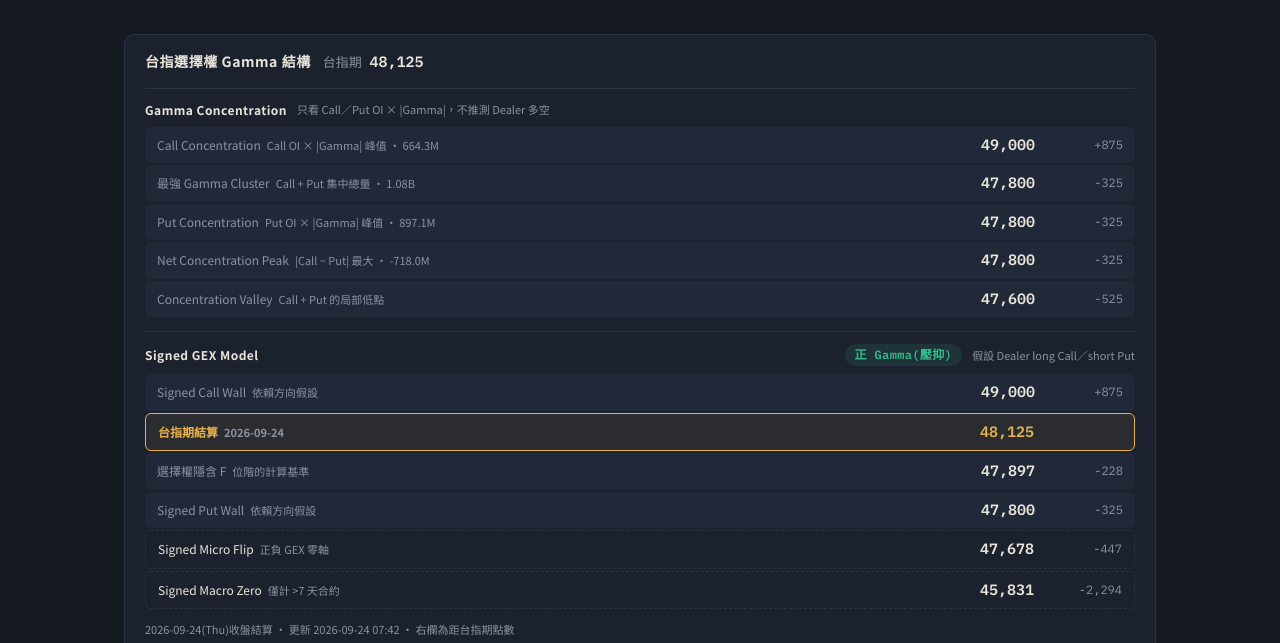
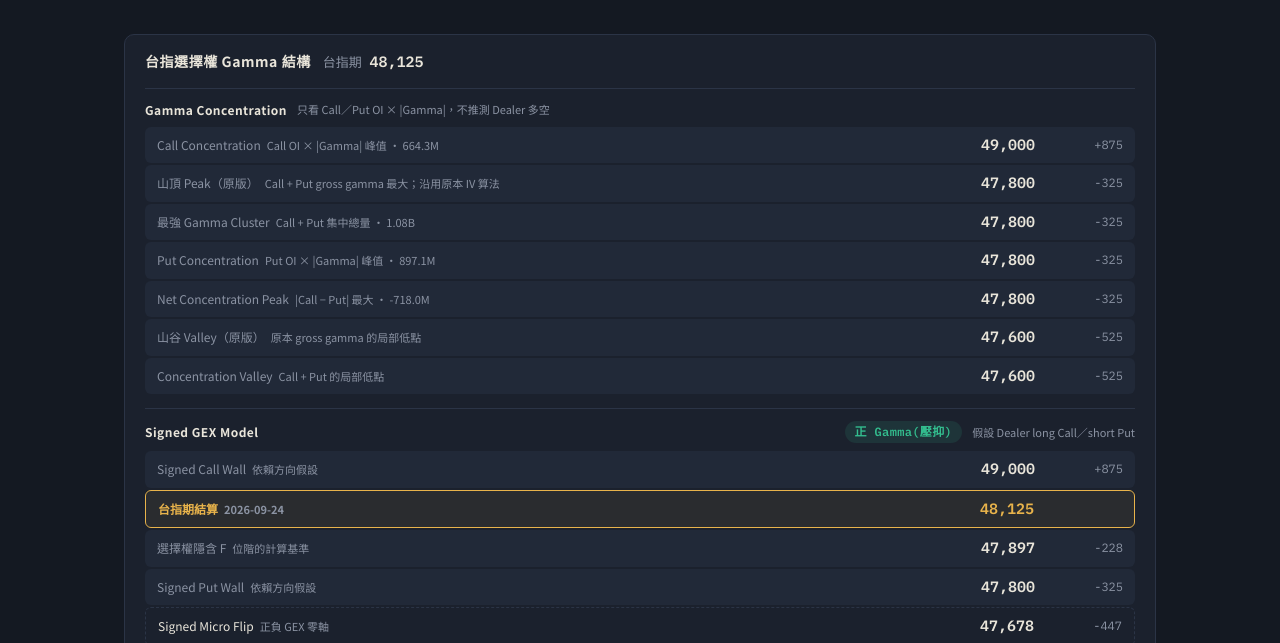
Before and after one commit to wesley314789/tw-momentum, a plain HTML site: page docs/index.html in a window 1280 px wide. Shown: the part 126-769 px from the top of the page. Drawn offline with Linux system fonts and the light colour scheme.

Commit message:
fix: show legacy gamma peak and valley

```diff
--- a/docs/index.html
+++ b/docs/index.html
@@ -661,6 +661,8 @@ fetch("./data/us_latest.json")
   .catch(()=>{});
 
 const CONCENTRATION_LEVELS = [
+  {k:"peak", label:"山頂 Peak（原版）", sub:"Call + Put gross gamma 最大；沿用原本 IV 算法"},
+  {k:"valley", label:"山谷 Valley（原版）", sub:"原本 gross gamma 的局部低點"},
   {k:"gamma_cluster_strike", label:"最強 Gamma Cluster", sub:"Call + Put 集中總量", v:"gamma_cluster_value"},
   {k:"call_concentration_peak", label:"Call Concentration", sub:"Call OI × |Gamma| 峰值", v:"call_concentration_value"},
   {k:"put_concentration_peak", label:"Put Concentration", sub:"Put OI × |Gamma| 峰值", v:"put_concentration_value"},
```
Also changed, not shown: 1 other file.
